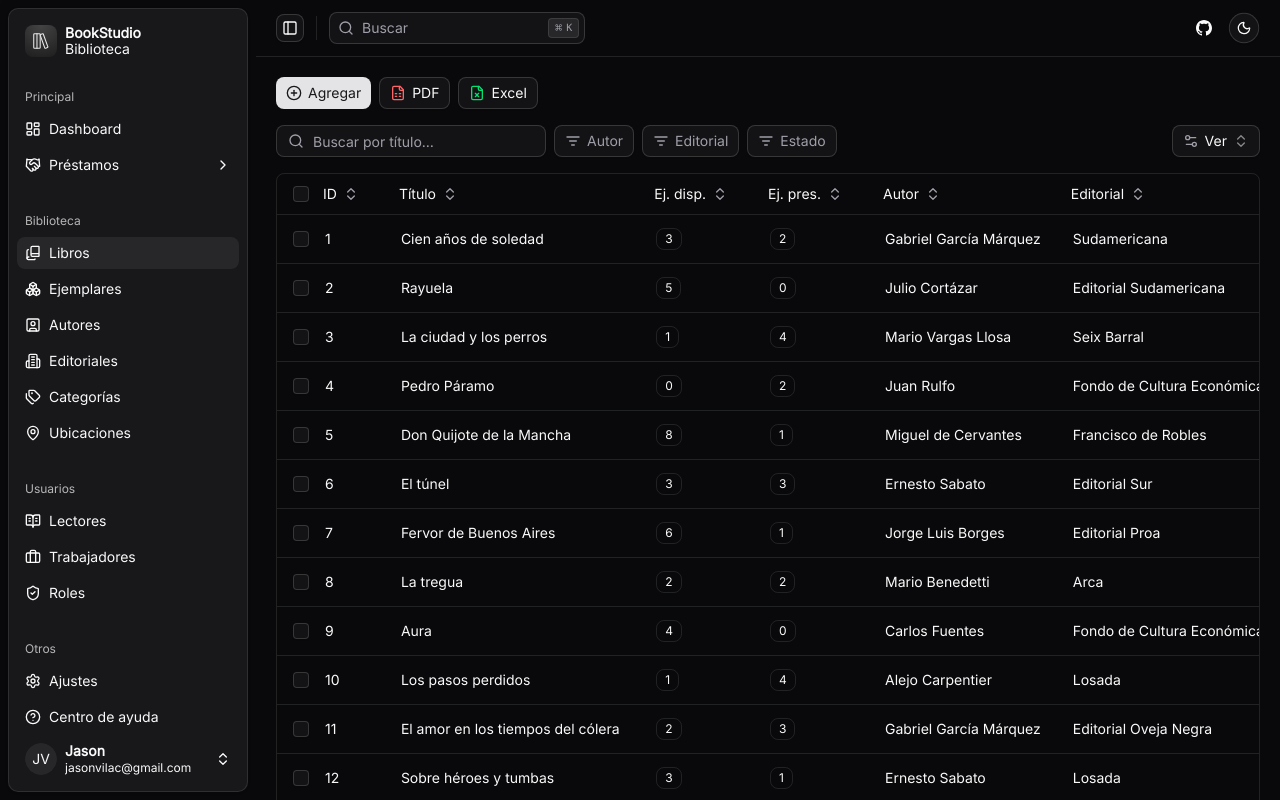
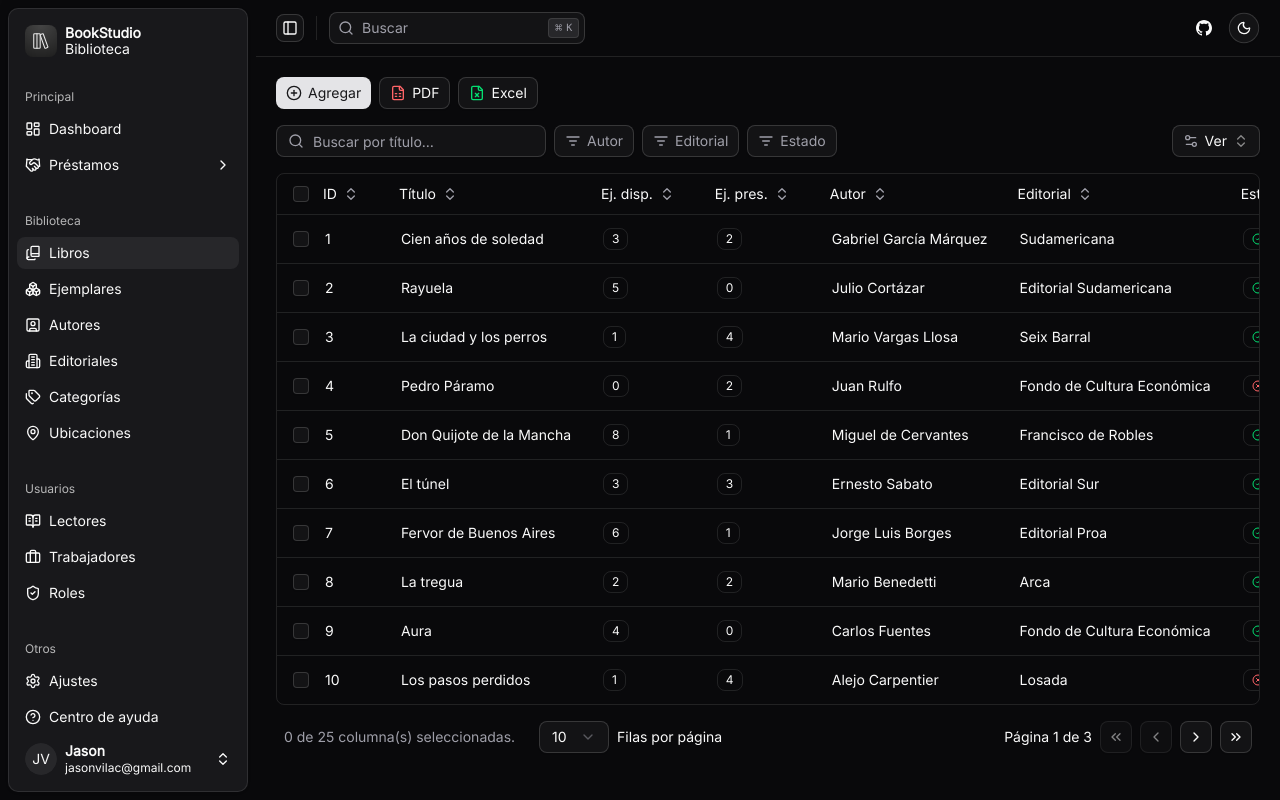
Before and after one commit to jaycodev/bookstudio, a React (Vite) app: page /libros in a window 1280 px wide. Shown: the top 800 px of the page. Built offline with nearby package versions, Linux system fonts and the light colour scheme.

Commit message:
🐛 fix(table): resolve pagination issue caused by uncontrolled state

```diff
--- a/src/features/app/components/data-table/data-table-pagination.tsx
+++ b/src/features/app/components/data-table/data-table-pagination.tsx
@@ -37,7 +37,7 @@ export function DataTablePagination<TData>({ table }: DataTablePaginationProps<T
               <SelectValue placeholder={table.getState().pagination.pageSize} />
             </SelectTrigger>
             <SelectContent side="top">
-              {[15, 20, 30, 40, 50].map((pageSize) => (
+              {[10, 20, 30, 40, 50].map((pageSize) => (
                 <SelectItem key={pageSize} value={`${pageSize}`}>
                   {pageSize}
                 </SelectItem>
--- a/src/features/app/components/data-table/data-table.tsx
+++ b/src/features/app/components/data-table/data-table.tsx
@@ -43,6 +43,10 @@ export function DataTable<TData, TValue>({
   const [columnVisibility, setColumnVisibility] = React.useState<VisibilityState>({})
   const [columnFilters, setColumnFilters] = React.useState<ColumnFiltersState>([])
   const [sorting, setSorting] = React.useState<SortingState>([])
+  const [pagination, setPagination] = React.useState({
+    pageIndex: 0,
+    pageSize: 10,
+  })
 
   const table = useReactTable({
     data,
@@ -52,12 +56,9 @@ export function DataTable<TData, TValue>({
       columnVisibility,
       rowSelection,
       columnFilters,
-      pagination: {
-        pageIndex: 0,
-        pageSize: 15,
-      },
+      pagination,
     },
-    enableRowSelection: true,
+    onPaginationChange: setPagination,
     onRowSelectionChange: setRowSelection,
     onSortingChange: setSorting,
     onColumnFiltersChange: setColumnFilters,
@@ -68,6 +69,7 @@ export function DataTable<TData, TValue>({
     getSortedRowModel: getSortedRowModel(),
     getFacetedRowModel: getFacetedRowModel(),
     getFacetedUniqueValues: getFacetedUniqueValues(),
+    enableRowSelection: true,
   })
 
   return (
```
